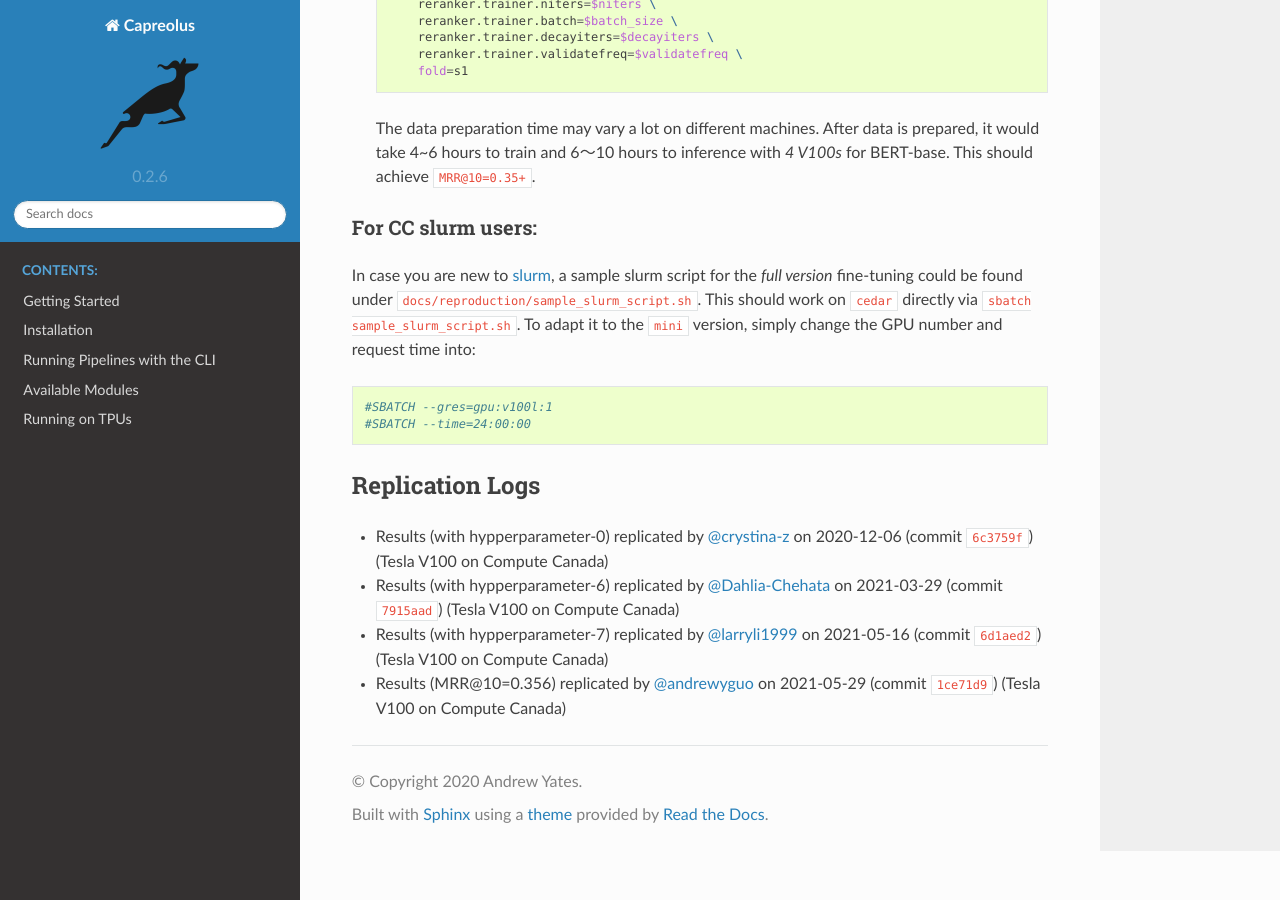
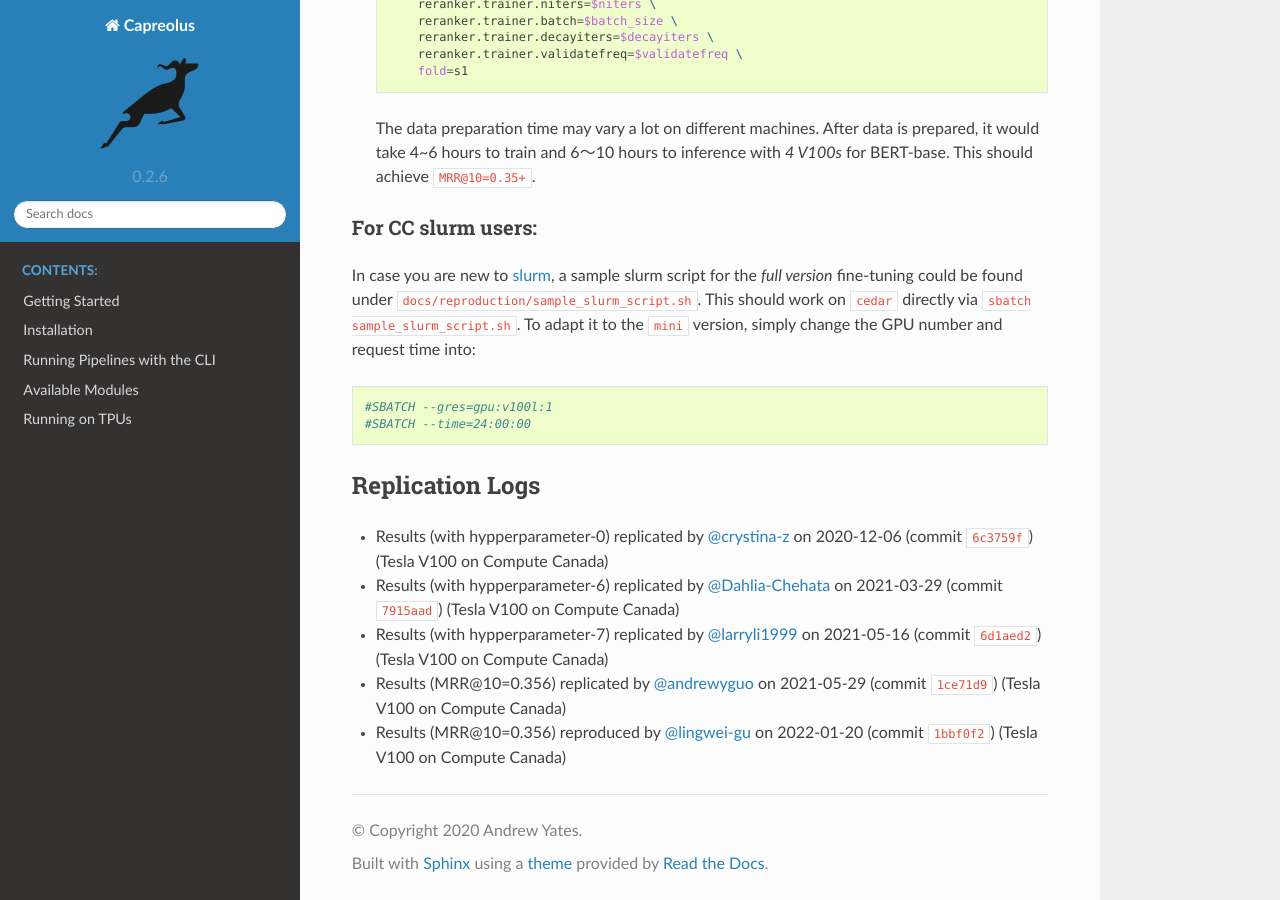
Before and after one commit to capreolus-ir/capreolus, a Sphinx documentation site: the page built from docs/reproduction/MS_MARCO.md, in a window 1280 px wide and 900 px high, scrolled down 935 px. Built offline with Sphinx 7.4.7 and the Read the Docs theme 2.0.0, drawn with Linux system fonts in a browser that asks for light colours.

Commit message:
Reproduction of model training (#201)
*add `decay` into config_msmarco.txt
* update StdEnv version in sample_slurm_script.sh
* MS_MARCO repro log

```diff
--- a/docs/reproduction/MS_MARCO.md
+++ b/docs/reproduction/MS_MARCO.md
@@ -52,3 +52,4 @@
 + Results (with hypperparameter-6) replicated by [@Dahlia-Chehata](https://github.com/Dahlia-Chehata) on 2021-03-29 (commit [`7915aad`](https://github.com/capreolus-ir/capreolus/commit/7915aad75406527a3b88498926cff85259808696)) (Tesla V100 on Compute Canada)
 + Results (with hypperparameter-7) replicated by [@larryli1999](https://github.com/larryli1999) on 2021-05-16 (commit [`6d1aed2`](https://github.com/capreolus-ir/capreolus/commit/6d1aed29de7828ceb94560a8bf7c87f1af5458b5)) (Tesla V100 on Compute Canada)
 + Results (MRR@10=0.356) replicated by [@andrewyguo](https://github.com/andrewyguo) on 2021-05-29 (commit [`1ce71d9`](https://github.com/capreolus-ir/capreolus/commit/1ce71d93ab5473b40d4ae02768fd053261b27320)) (Tesla V100 on Compute Canada)
++ Results (MRR@10=0.356) reproduced by [@lingwei-gu](https://github.com/lingwei-gu) on 2022-01-20 (commit [`1bbf0f2`](https://github.com/capreolus-ir/capreolus/commit/1bbf0f295b09774e2fb2a1db7dfddef88adec7be)) (Tesla V100 on Compute Canada)
--- a/docs/reproduction/config_msmarco.txt
+++ b/docs/reproduction/config_msmarco.txt
@@ -23,3 +23,4 @@
 reranker.trainer.decaytype=linear
 
 reranker.trainer.loss=pairwise_hinge_loss
+reranker.trainer.decay=0.1
```
Also changed, not shown: 1 other file.
